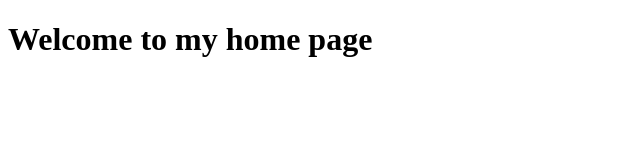
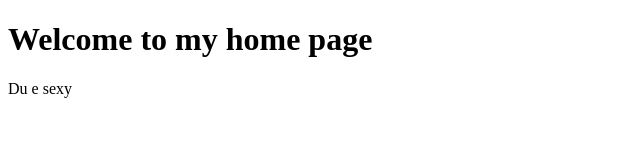
Before and after one commit to Martinjens/first-repo, a plain HTML site: page Index.html in a window 1280 px wide. Shown: the full height of the page, 0-640 px from the left. Drawn offline with Linux system fonts and the light colour scheme.

Commit message:
Update Index.html

```diff
--- a/Index.html
+++ b/Index.html
@@ -8,5 +8,6 @@
 </head>
 <body>
     <h1>Welcome to my home page</h1>
+    <p>Du e sexy</p>
 </body>
 </html>
```
